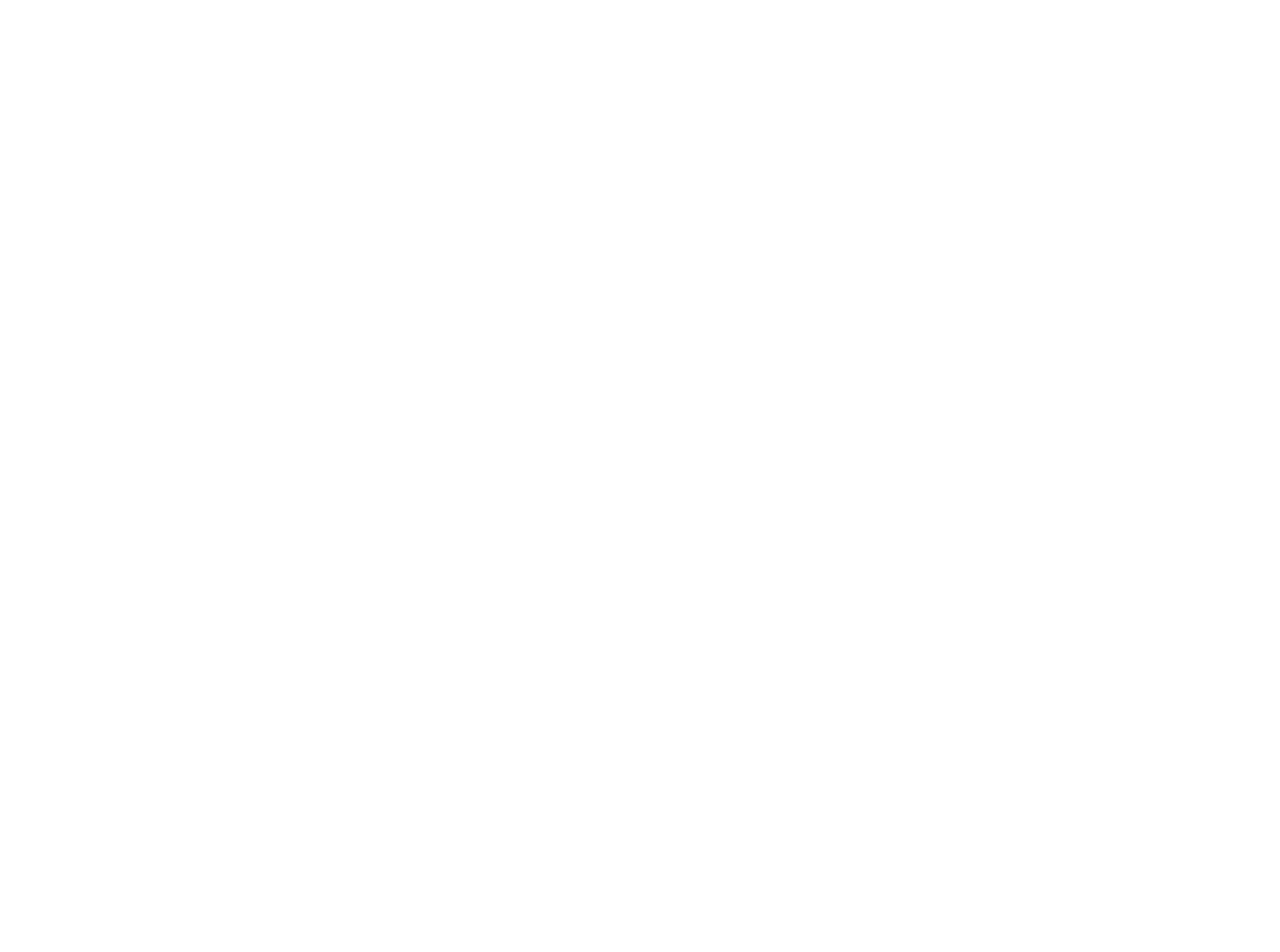
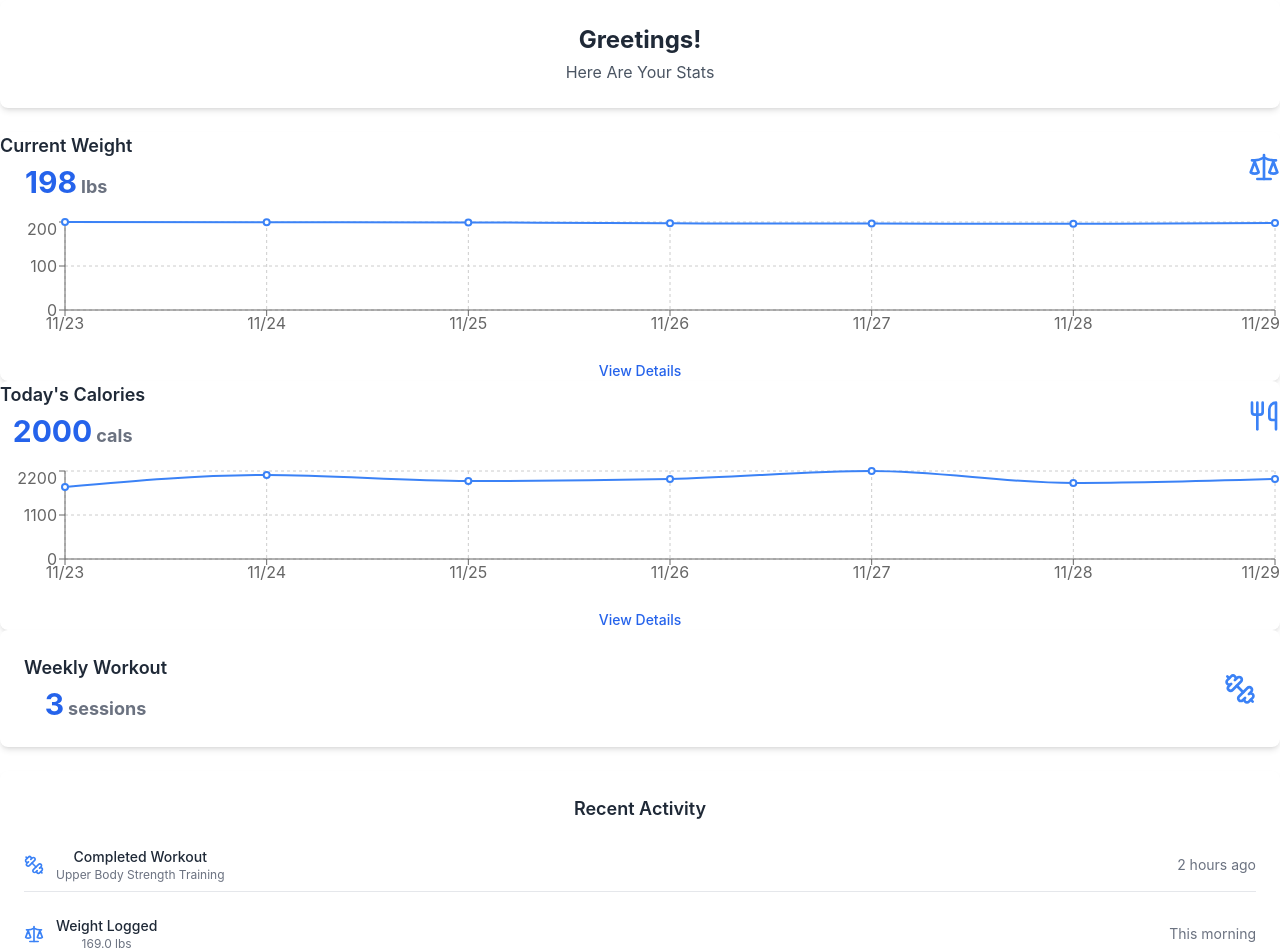
Before and after one commit to liana-zhu/Fitness-Goal-Tracker-Web-App, a React (Create React App) app in the folder frontend/: page /dashboard in a window 1280 px wide. Before the commit this address had no page. Shown: the top 952 px of the page. Before the commit the page ends 800 px from the top, so only its background shows below. Built offline with nearby package versions, Linux system fonts and the light colour scheme.

Commit message:
Dashboard FrontendUI has been added

```diff
--- a/frontend/package.json
+++ b/frontend/package.json
@@ -11,6 +11,7 @@
     "react-dom": "^18.3.1",
     "react-router-dom": "^7.0.1",
     "react-scripts": "5.0.1",
+    "recharts": "^2.13.3",
     "web-vitals": "^2.1.4"
   },
   "scripts": {
--- a/frontend/src/App.js
+++ b/frontend/src/App.js
@@ -4,6 +4,7 @@ import './App.css';
 import SignIn from './components/auth/SignIn';
 import CreateAccount from './components/auth/CreateAccount';
 import HomePage from './components/Homepage';
+import Dashboard from './components/Dashboard';
 import { Home } from 'lucide-react';
 
 function App() {
@@ -14,6 +15,7 @@ function App() {
           <Route path ="/signin" element={<SignIn />} />
           <Route path ="/signup" element={<CreateAccount />} />
           <Route path ="/home" element={<HomePage />} />
+          <Route path ="/dashboard" element={<Dashboard />} />
           <Route path ="/" element={<Navigate to="/signin" replace />} />
         </Routes>
       </div>
--- /dev/null
+++ b/frontend/src/components/Dashboard.js
@@ -0,0 +1,196 @@
+import React from 'react';
+import { LineChart, Line, XAxis, YAxis, CartesianGrid,
+    Tooltip, ResponsiveContainer,
+    Bar} from 'recharts';
+import { Scale, Utensils, Dumbbell } from 'lucide-react';
+
+// TODO Frontend:
+// - Add error handling for failed backend calls
+// - Add input validation for the view details button clicks (if we keep it)
+
+// TODO Backend:
+// - Create REST endpoints:
+//   GET /api/dashboard/stats - Returns current weight, calories, workout count
+//   GET /api/dashboard/activity - Returns recent activity feed
+// - SQL tables needed:
+//   weight_logs
+//   calorie_logs
+//   workouts
+//   activities
+
+// Data constants
+// TODO Backend: Replace with API response data
+// TODO Backend: Ensure proper date/time handling and data validation
+
+// handleViewDetails function
+// TODO Frontend: Implement navigation for detailed view
+// or remove it if its unnecessary for points
+// TODO Backend: Add data retrieval or remove it if its unnecessary for points
+
+
+const Dashboard = () => {
+    // Illustrative Data - Needs to be removed for when the
+    // backend imports real data
+    const weightData = [
+        { date: '11/23', weight: 200 },
+        { date: '11/24', weight: 199.5 },
+        { date: '11/25', weight: 199 },
+        { date: '11/26', weight: 197 },
+        { date: '11/27', weight: 196.5 },
+        { date: '11/28', weight: 196 },
+        { date: '11/29', weight: 198 },
+    ];
+
+    const caloriesData = [
+        { date: '11/23', totalCalories: 1800 },
+        { date: '11/24', totalCalories: 2100 },
+        { date: '11/25', totalCalories: 1950 },
+        { date: '11/26', totalCalories: 2000 },
+        { date: '11/27', totalCalories: 2200 },
+        { date: '11/28', totalCalories: 1900 },
+        { date: '11/29', totalCalories: 2000 },
+    ];
+
+    const workoutData = [
+        { date: 'Mon', workouts: 1 },
+        { date: 'Tue', workouts: 0 },
+        { date: 'Wed', workouts: 1 },
+        { date: 'Thu', workouts: 0 },
+        { date: 'Fri', workouts: 1 },
+        { date: 'Sat', workouts: 0 },
+        { date: 'Sun', workouts: 0 }
+    ];
+
+    const handleViewDetails = (title, data) => {
+        // TODO: Frontend - Implement navigation/modal for detailed view
+        // TODO: Backend - Add API endpoint for detailed data retrieval
+        console.log(`Viewing details for ${title}`, data);
+    };
+
+    const SummaryCard = ({ title, value, unit, icon: Icon, data }) => (
+        <div className='bg-white rounded-lg shadow-md p-g flex flex-col'>
+            <div className='flex items-center justify-between mb-4'>
+                <div>
+                    <h3 className='text-lg font-semibold text-gray-800'>{title}</h3>
+                    <p className='text-3xl font-bold text-blue-600 mt-1'>
+                        {value}<span className='text-lg text-gray-500 ml-1'>{unit}</span>
+                    </p>
+                </div>
+                <Icon className='w-8 h-8 text-blue-500' />
+            </div>
+            <div className='h-32'>
+                <ResponsiveContainer width='100%' height='100%'>
+                    <LineChart data={data}>
+                        <CartesianGrid strokeDasharray='3 3' />
+                        <XAxis dataKey='date' />
+                        <YAxis />
+                        <Tooltip />
+                        <Line type='monotone'
+                              dataKey={Object.keys(data[0])[1]}
+                              stroke='#3B82F6'
+                              strokeWidth={2}
+                              />
+                    </LineChart>
+                </ResponsiveContainer>
+            </div>
+            <button
+                onClick={() => handleViewDetails(title,data)}
+                className='mt-4 text-blue-600 hover:text-blue-700 text-sm font-medium'>
+                    View Details
+            </button>
+        </div>
+
+    );
+
+    const WorkoutCard = ({ title, value, unit, icon: Icon }) => (
+        <div className='bg-white rounded-lg shadow-md p-6'>
+            <div className='flex items-center justify-between'>
+                <div>
+                    <h3 className='text-lg font-semibold text-gray-800'>{title}</h3>
+                    <p className='text-3xl font-bold text-blue-600 mt-1'>
+                        {value}<span className='text-lg text-gray-500 ml-1'>{unit}</span>
+                    </p>
+                </div>
+                <Icon className='w-8 h-8 text-blue-500' />
+            </div>
+        </div>
+    );
+
+    return(
+        <div className='space-y-6'>
+            {/* Welcome Message */}
+            <div className='bg-white rounded-lg shadow-md p-6'>
+                <h2 className='text-2xl font-bold text-gray-800'>Greetings!</h2>
+                <p className='text-gray-600 mt-1'>Here Are Your Stats</p>
+            </div>
+
+            {/* Summary Grid */}
+            <div>
+                {/* DUMMY DATA FOR FRONTEND/BACKEND IMPLEMENTATION */}
+                {/* Weight */}
+                <SummaryCard
+                    title='Current Weight'
+                    value={weightData[weightData.length-1].weight}
+                    unit='lbs'
+                    icon={Scale}
+                    data={weightData}
+                />
+                {/* Calories */}
+                <SummaryCard
+                    title="Today's Calories"
+                    value={caloriesData[caloriesData.length-1].totalCalories}
+                    unit="cals"
+                    icon={Utensils}
+                    data={caloriesData}
+                />
+                {/* Workouts */}
+                <WorkoutCard
+                    title='Weekly Workout'
+                    value={3}
+                    unit='sessions'
+                    icon={Dumbbell}
+               />
+            </div>
+
+            {/* Recent Activity */}
+            <div className="bg-white rounded-lg shadow-md p-6">
+                <h3 className="text-lg font-semibold text-gray-800 mb-4">Recent Activity</h3>
+                <div className="space-y-4">
+                    {/* Activity items - will be populated from backend */}
+                    <div className="flex items-center justify-between py-2 border-b">
+                        <div className="flex items-center space-x-3">
+                            <Dumbbell className="w-5 h-5 text-blue-500" />
+                            <div>
+                                <p className="text-sm font-medium text-gray-800">Completed Workout</p>
+                                <p className="text-xs text-gray-500">Upper Body Strength Training</p>
+                            </div>
+                        </div>
+                        <span className="text-sm text-gray-500">2 hours ago</span>
+                    </div>
+                    <div className="flex items-center justify-between py-2 border-b">
+                        <div className="flex items-center space-x-3">
+                            <Scale className="w-5 h-5 text-blue-500" />
+                            <div>
+                                <p className="text-sm font-medium text-gray-800">Weight Logged</p>
+                                <p className="text-xs text-gray-500">169.0 lbs</p>
+                            </div>
+                        </div>
+                        <span className="text-sm text-gray-500">This morning</span>
+                    </div>
+                    <div className="flex items-center justify-between py-2 border-b">
+                        <div className="flex items-center space-x-3">
+                            <Utensils className="w-5 h-5 text-blue-500" />
+                            <div>
+                                <p className="text-sm font-medium text-gray-800">Meal Logged</p>
+                                <p className="text-xs text-gray-500">Lunch - 700 kcal</p>
+                            </div>
+                        </div>
+                        <span className="text-sm text-gray-500">5 hours ago</span>
+                    </div>
+                </div>
+            </div>
+        </div>
+    );
+};
+
+export default Dashboard;
--- a/frontend/src/components/auth/CreateAccount.js
+++ b/frontend/src/components/auth/CreateAccount.js
@@ -134,10 +134,11 @@ const CreateAccount = () => {
                     {/* Submit Button */}
                     <button
                         type="submit"
-                        className="group relative w-full flex justify-center py-2 px-4 border border-transparent rounded-md text-white bg-blue-600 hover:bg-blue-700 focus:outline-none focus:ring-2 focus:ring-offset-2 focus:ring-blue-500"
+                        className="group relative w-full flex justify-center py-2 px-4 border border-transparent rounded-md text-white bg-blue-600
+                         hover:bg-blue-700 focus:outline-none focus:ring-2 focus:ring-offset-2 focus:ring-blue-500"
                     >
                         Create Account
-                        <ArrowRight className="ml-2 h-5 w-5" />
+                        <ArrowRight className="ml-2 h-5 w-5 mt-0.5" />
                     </button>
 
                     {/* Sign In Link */}
```
Also changed, not shown: 1 other file (tests, documents, lock files or other folders).
